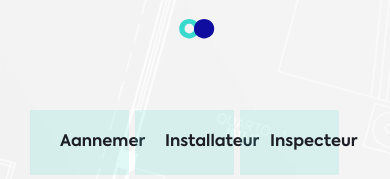
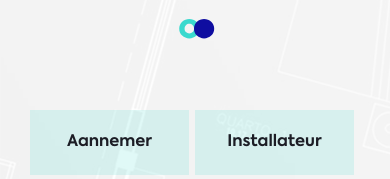
Before and after one commit to sandersoeteman/sandersoeteman.github.io, a Jekyll site: the page built from index.html, in a window 390 px wide. Shown: the part 6215-6394 px from the top of the page. Built offline with Jekyll 4.4.1, drawn with Linux system fonts in a browser that asks for light colours; some web fonts are replaced.

Commit message:
responsiveness voor wie

```diff
--- a/_sass/responsive.scss
+++ b/_sass/responsive.scss
@@ -345,13 +345,34 @@
   }
   .header-container {
     flex-direction: column;
+
+    .left {
+      width: 100%;
+    }
+    .right {
+      display: flex;
+      align-items: start;
+      width: 100%;
+    }
   }
-  .header-container .left {
-    width: 100%;
-  }
-  .header-container .right {
-    display: flex;
-    align-items: start;
-    width: 100%;
+
+  #who {
+    .who-wrapper {
+      .role {
+        max-width: initial;
+
+        &.add-new-role {
+          min-width: 300px;
+
+          form {
+            flex-direction: column;
+
+            #add-new-role {
+              margin: 12px 0;
+            }
+          }
+        }
+      }
+    }
   }
 }
```
